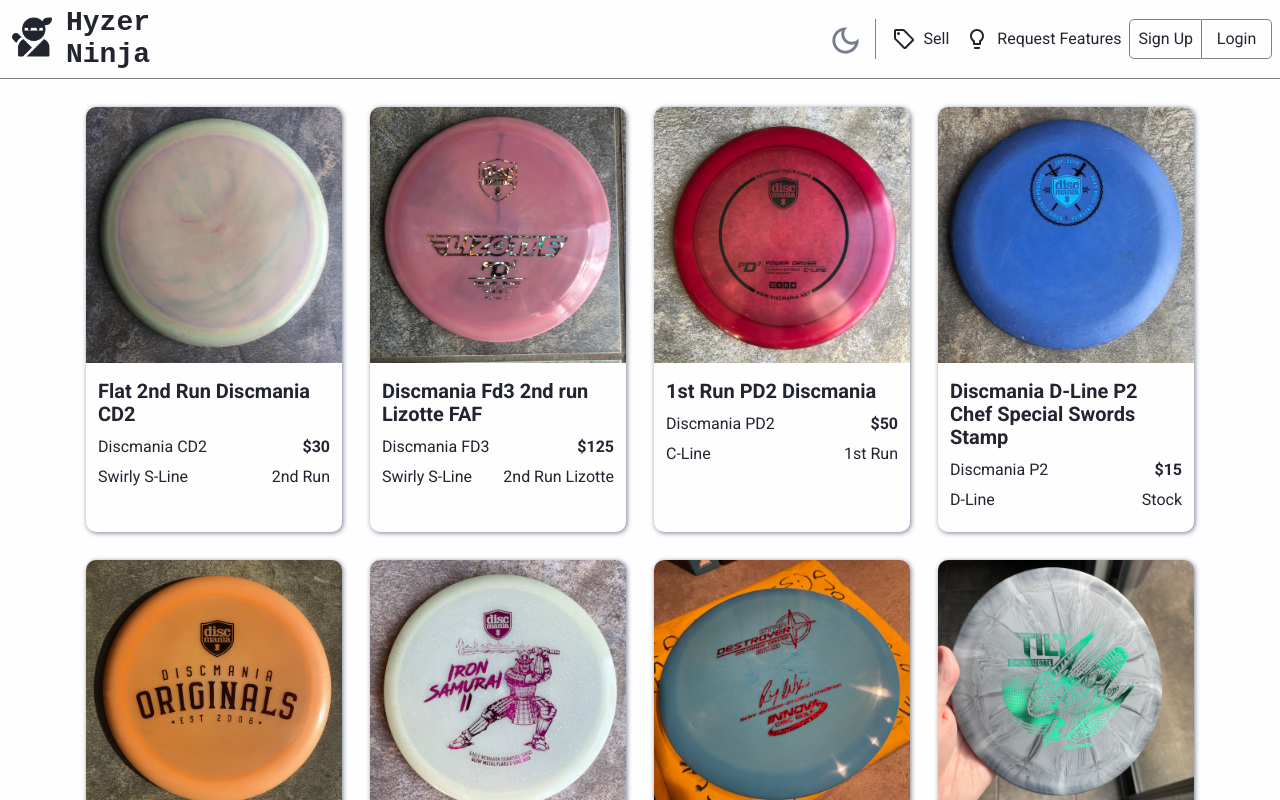
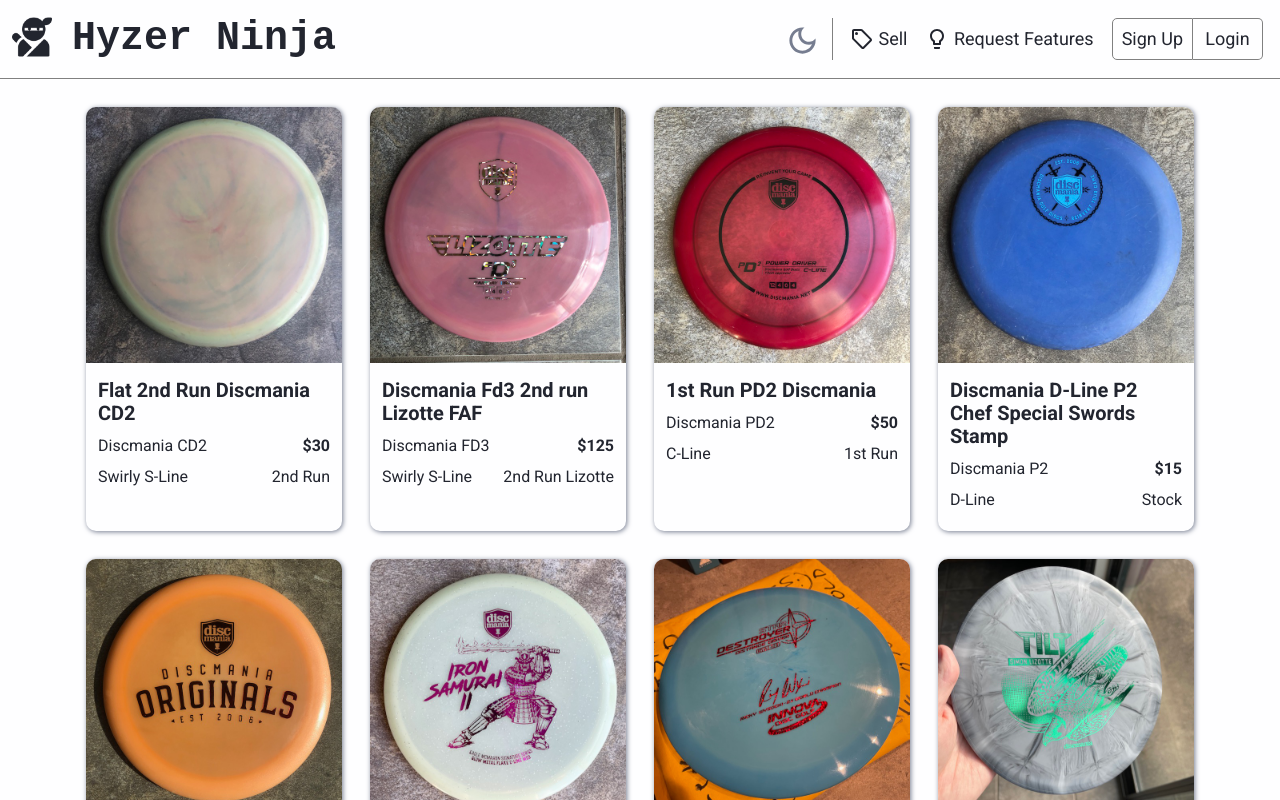
Before and after one commit to drake-nathan/hyzer-ninja, a React (Create React App) app in the folder front-end/: page / in a window 1280 px wide. Shown: the top 800 px of the page. Built offline with nearby package versions, Linux system fonts and the light colour scheme.

Commit message:
made title font bigger at full screen

```diff
--- a/front-end/src/App.styled.ts
+++ b/front-end/src/App.styled.ts
@@ -8,7 +8,7 @@
 export const AppContainer = styled.div<Props>`
   background-color: ${(props) => props.theme.colorBg};
   color: ${(props) => props.theme.colorText};
-  transition-duration: 0.4s;
+  transition-duration: 400ms;
 
   .svg-color {
     filter: ${(props) => props.theme.colorSvg};
--- a/front-end/src/components/DiscList/DiscCard.styled.tsx
+++ b/front-end/src/components/DiscList/DiscCard.styled.tsx
@@ -5,7 +5,6 @@
 export const DiscCardContainer = styled.div<Props>`
   max-width: 256px;
   overflow: hidden;
-  /* border: 1px solid ${(props) => props.color}; */
   border-radius: 10px;
   box-shadow: 1px 1px 5px ${(props) => props.color};
   transition-duration: 0.4s;
--- a/front-end/src/components/Header/Header.styled.tsx
+++ b/front-end/src/components/Header/Header.styled.tsx
@@ -1,12 +1,14 @@
 import styled from '@emotion/styled';
 
 type DarkModeColor = { color: string };
+type IsMobileType = { isMobile: boolean };
 
 export const Container = styled.div`
   display: flex;
   justify-content: space-between;
   align-items: center;
   border-bottom: solid 1px gray;
+  min-height: 78px;
 `;
 
 export const TitleDiv = styled.div`
@@ -14,10 +16,10 @@
   align-items: center;
 `;
 
-export const Title = styled.h1`
+export const Title = styled.h1<IsMobileType>`
   font-family: 'Roboto Mono', monospace;
-  font-size: 1.75rem;
-  max-width: 5ch;
+  font-size: ${(props) => (props.isMobile ? '1.75rem' : '2.5rem')};
+  max-width: ${(props) => (props.isMobile ? '5ch' : '100%')};
   margin: 0.25em 0.5em;
 `;
 
--- a/front-end/src/components/Header/Header.tsx
+++ b/front-end/src/components/Header/Header.tsx
@@ -34,7 +34,9 @@
               src="/favpng_ninja-icon.png"
             />
           </Link>
-          <HeaderStyles.Title>Hyzer Ninja</HeaderStyles.Title>
+          <HeaderStyles.Title isMobile={navBreakPoint}>
+            Hyzer Ninja
+          </HeaderStyles.Title>
         </HeaderStyles.TitleDiv>
         <HeaderStyles.RightSideDiv>
           <HeaderStyles.DarkModeDiv color={colorTextOffset}>
--- a/front-end/src/components/Header/Nav.styled.tsx
+++ b/front-end/src/components/Header/Nav.styled.tsx
@@ -22,6 +22,7 @@
 
 export const FullContainer = styled.div`
   display: flex;
+  font-size: 1.125rem;
 `;
 
 export const Item = styled.div`
@@ -34,14 +35,14 @@
 
 export const Text = styled.span<ThemeType>`
   color: ${(props) => props.theme.colorText};
-  margin-left: 0.5em;
+  margin-left: 0.25em;
 `;
 
-export const LoginDiv = styled.div<NavOpenType>`
+export const ButtonDiv = styled.div<NavOpenType>`
   display: flex;
   justify-content: center;
   border-top: ${(props) => (props.isNavOpen ? '1px solid gray' : 'none')};
-  margin-top: ${(props) => (props.isNavOpen ? '1em' : '0')};
+  margin: ${(props) => (props.isNavOpen ? '1em 0 0 0' : '0 0.5em 0 0.5em')};
   padding-top: ${(props) => (props.isNavOpen ? '1em' : '0')};
 `;
 
--- a/front-end/src/components/Header/NavContent.tsx
+++ b/front-end/src/components/Header/NavContent.tsx
@@ -25,7 +25,7 @@
         </NavStyles.Link>
       </NavStyles.Item>
 
-      <NavStyles.LoginDiv isNavOpen={isNavOpen}>
+      <NavStyles.ButtonDiv isNavOpen={isNavOpen}>
         {!isLoggedIn ? (
           <>
             <NavStyles.SignUpButton className="signup" theme={theme}>
@@ -48,7 +48,7 @@
             Logout
           </NavStyles.LogoutButton>
         )}
-      </NavStyles.LoginDiv>
+      </NavStyles.ButtonDiv>
     </>
   );
 };
```
